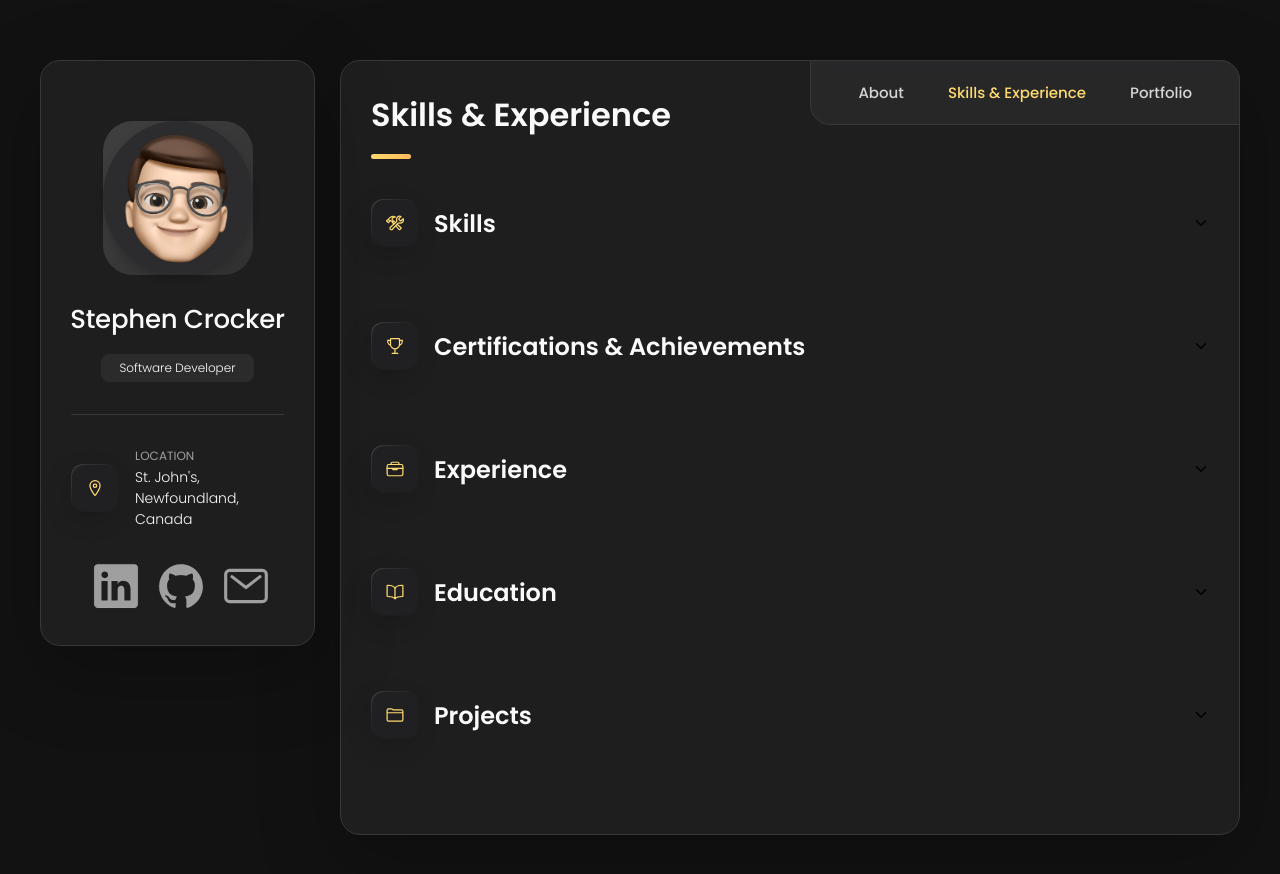
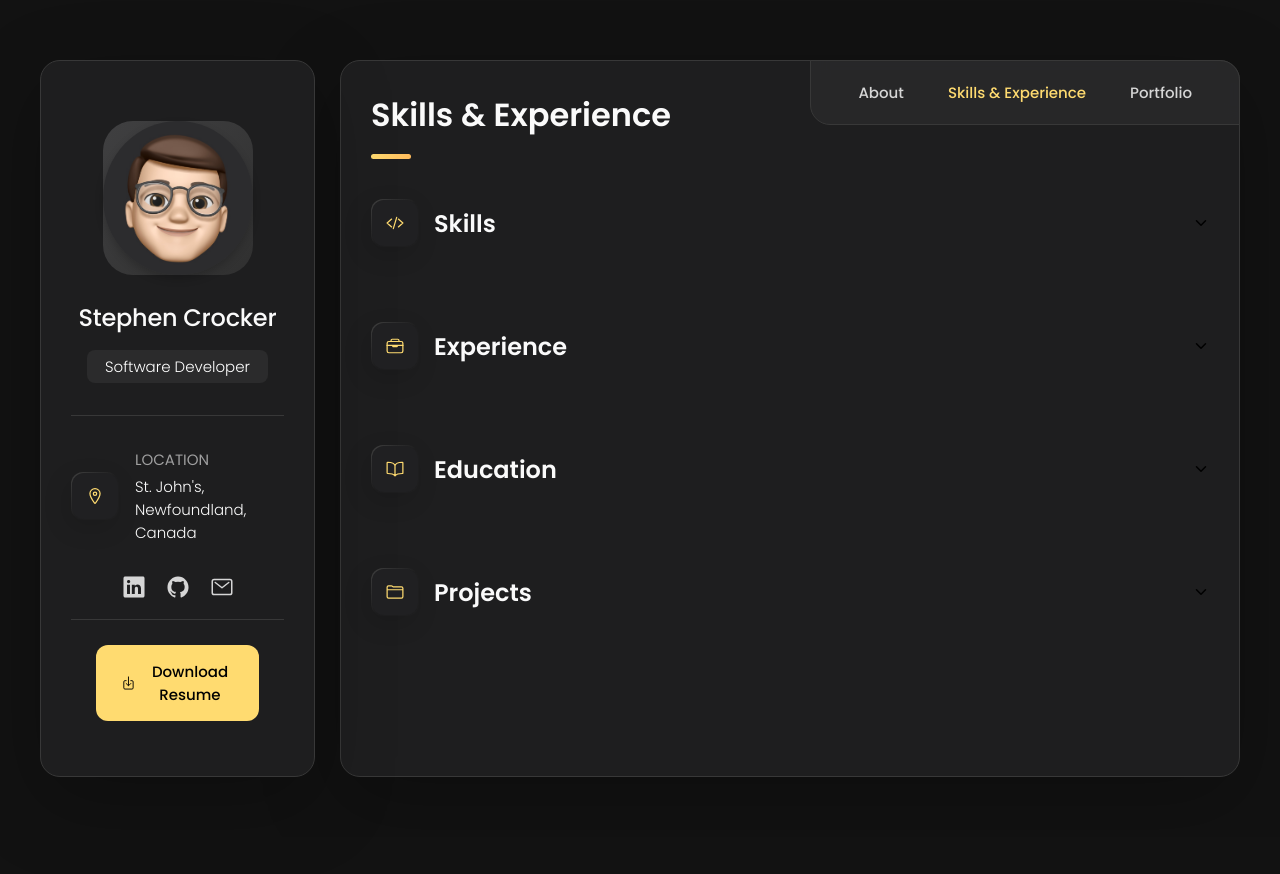
Before and after one commit to Stezzly/Personal-Portfolio, a plain HTML site: page index.html in a window 1280 px wide. Both pictures are taken after a click on the button "Skills & Experience". After the commit the page ends 837 px from the top, so only its background shows below. Drawn offline with nearby package versions, Linux system fonts and the light colour scheme.

Commit message:
feat: Add download resume button to sidebar
- Download Resume button added to sidebar underneath socials

```diff
--- a/assets/css/style.css
+++ b/assets/css/style.css
@@ -347,13 +347,13 @@ a {
 
 .sidebar {
   margin-bottom: 15px;
-  max-height: 112px;
+  max-height: 150px;
   overflow: hidden;
   transition: var(--transition-2);
 }
 
 .sidebar.active {
-  max-height: 405px;
+  max-height: 600px;
 }
 
 .sidebar-info {
@@ -361,25 +361,20 @@ a {
   display: flex;
   justify-content: flex-start;
   align-items: center;
-  gap: 15px;
+  gap: 20px;
 }
 
 .avatar-box {
   background: var(--bg-gradient-onyx);
-  border-radius: 20px;
+  border-radius: 30px;
 }
 
 .profile-img {
-  width: 80px;
-  /* Width remains the same */
+  width: 120px;
   border-radius: 50%;
-  /* Rounds the edges to make it circular */
   box-shadow: 0 4px 8px rgba(0, 0, 0, 0.2);
-  /* Adds a subtle shadow */
   object-fit: cover;
-  /* Ensures the image fits well within the circle */
   transition: transform 0.3s ease-in-out;
-  /* Adds a smooth effect when hovered */
 }
 
 .profile-img:hover {
@@ -387,22 +382,21 @@ a {
   /* Slight zoom effect on hover */
 }
 
-
 .info-content .name {
   color: var(--white-2);
-  font-size: var(--fs-3);
+  font-size: var(--fs-2);
   font-weight: var(--fw-500);
   letter-spacing: -0.25px;
-  margin-bottom: 10px;
+  margin-bottom: 15px;
 }
 
 .info-content .title {
   color: var(--white-1);
   background: var(--onyx);
-  font-size: var(--fs-8);
+  font-size: var(--fs-6);
   font-weight: var(--fw-300);
   width: max-content;
-  padding: 3px 12px;
+  padding: 5px 15px;
   border-radius: 8px;
 }
 
@@ -469,20 +463,20 @@ a {
 }
 
 .contact-info {
-  max-width: calc(100% - 46px);
-  width: calc(100% - 46px);
+  max-width: calc(100% - 56px);
+  width: calc(100% - 56px);
 }
 
 .contact-title {
   color: var(--light-gray-70);
-  font-size: var(--fs-8);
+  font-size: var(--fs-7);
   text-transform: uppercase;
-  margin-bottom: 2px;
+  margin-bottom: 4px;
 }
 
 .contact-info :is(.contact-link, time, address) {
   color: var(--white-2);
-  font-size: var(--fs-7);
+  font-size: var(--fs-6);
 }
 
 .contact-info address {
@@ -491,21 +485,53 @@ a {
 
 .social-list {
   display: flex;
-  justify-content: flex-start;
+  justify-content: center;
+  gap: 20px;
+  padding-bottom: 20px;
+  border-bottom: 1px solid var(--jet);
+}
+
+.social-item .social-link {
+  color: var(--light-gray);
+  font-size: 24px;
+  transition: var(--transition-1);
+}
+
+.social-item .social-link:hover {
+  color: var(--orange-yellow-crayola);
+  transform: translateY(-3px);
+}
+
+.resume-download {
+  padding: 25px;
+  text-align: center;
+}
+
+.resume-btn {
+  display: flex;
   align-items: center;
-  gap: 15px;
-  padding-bottom: 4px;
-  padding-left: 7px;
-}
-
-.social-item .social-link {
-  color: var(--light-gray-70);
-  font-size: 50px;
-}
-
-
-.social-item .social-link:hover {
-  color: var(--light-gray);
+  justify-content: center;
+  gap: 10px;
+  padding: 15px 25px;
+  background-color: var(--orange-yellow-crayola);
+  color: var(--white);
+  border-radius: 12px;
+  font-weight: 500;
+  font-size: var(--fs-5);
+  transition: all 0.3s ease;
+}
+
+.resume-btn:hover {
+  background-color: var(--vegas-gold);
+  transform: translateY(-2px);
+}
+
+.resume-btn ion-icon {
+  font-size: 24px;
+}
+
+.resume-btn span {
+  font-size: var(--fs-5);
 }
 
 
--- a/index.html
+++ b/index.html
@@ -142,6 +142,14 @@
         </ul>
 
       </div>
+
+      <div class="resume-download">
+        <a href="/assets/documents/Resume.pdf" target="_blank" class="resume-btn">
+          <ion-icon name="download-outline"></ion-icon>
+          <span>Download Resume</span>
+        </a>
+      </div>
+
 
     </aside>
 
@@ -565,7 +573,7 @@
         <section class="timeline">
           <div class="title-wrapper" data-collapse>
             <div class="icon-box">
-              <ion-icon name="construct-outline"></ion-icon>
+              <ion-icon name="code-slash-outline"></ion-icon>
             </div>
             <h3 class="h3">Skills</h3>
             <ion-icon name="chevron-down" class="collapse-icon"></ion-icon>
@@ -574,60 +582,29 @@
             <ul class="skills-list">
               <li class="skill-item">
                 <h4 class="h4">Programming Languages</h4>
-                <p>Python, C, C#, Java, JavaScript, SQL, HTML, XML, JSON, ARM</p>
+                <p>JavaScript, Python, Java, C#, HTML/CSS</p>
               </li>
               <li class="skill-item">
-                <h4 class="h4">Frameworks</h4>
-                <p>Flask, Bottle, React, Express, Next, Node, SciKit-learn</p>
+                <h4 class="h4">Game Development</h4>
+                <p>Unity, Godot, Game Design Principles</p>
               </li>
               <li class="skill-item">
-                <h4 class="h4">Databases</h4>
-                <p>MongoDB, PostgreSQL, SQLite, Prisma</p>
+                <h4 class="h4">Web Development</h4>
+                <p>React, Node.js, REST APIs, WebSocket</p>
+              </li>
+              <li class="skill-item">
+                <h4 class="h4">Database</h4>
+                <p>PostgreSQL, MongoDB, SQL</p>
               </li>
               <li class="skill-item">
                 <h4 class="h4">Cloud & DevOps</h4>
-                <p>AWS (EC2, S3, Lambda, RDS, CloudWatch, CloudFormation, IAM)</p>
+                <p>AWS, Firebase, Git, CI/CD</p>
               </li>
               <li class="skill-item">
-                <h4 class="h4">Development Tools</h4>
-                <p>Git/Github, Jupyter, Postman, Visual Studio Code</p>
-              </li>
-              <li class="skill-item">
-                <h4 class="h4">Design & 3D Tools</h4>
-                <p>Unity, Blender, Figma</p>
+                <h4 class="h4">3D Modelling</h4>
+                <p>Blender, 3D Asset Creation</p>
               </li>
             </ul>
-          </div>
-        </section>
-
-        <!-- Certifications Section -->
-        <section class="timeline">
-          <div class="title-wrapper" data-collapse>
-            <div class="icon-box">
-              <ion-icon name="trophy-outline"></ion-icon>
-            </div>
-            <h3 class="h3">Certifications & Achievements</h3>
-            <ion-icon name="chevron-down" class="collapse-icon"></ion-icon>
-          </div>
-          <div class="timeline-content">
-            <ol class="timeline-list">
-              <li class="timeline-item">
-                <h4 class="h4 timeline-item-title">QA/QC Certified Tester Foundation Level 4.0 - ISTQB®</h4>
-                <span>February 2024</span>
-              </li>
-              <li class="timeline-item">
-                <h4 class="h4 timeline-item-title">AWS Academy Graduate - AWS Cloud Foundations</h4>
-                <span>May 2024</span>
-              </li>
-              <li class="timeline-item">
-                <h4 class="h4 timeline-item-title">NL Hackathon - "Most Technical Award" winner</h4>
-                <span>May 2024</span>
-              </li>
-              <li class="timeline-item">
-                <h4 class="h4 timeline-item-title">AWS Academy Graduate - AWS Academy Cloud Developing</h4>
-                <span>September 2024</span>
-              </li>
-            </ol>
           </div>
         </section>
 
@@ -837,7 +814,7 @@
             <!-- Applications -->
 
             <!-- LexIA -->
-            <li class="project-item active" data-filter-item data-category="applications">
+            <li class="project-item  active" data-filter-item data-category="applications">
               <a href="https://dyslexicon.vercel.app/" target="_blank">
                 <figure class="project-img">
                   <div class="project-item-icon-box">
@@ -1013,20 +990,6 @@
             </li>
 
             <!-- Web Development -->
-
-            <!-- LexIA -->
-            <li class="project-item active" data-filter-item data-category="web development">
-              <a href="https://dyslexicon.vercel.app/" target="_blank">
-                <figure class="project-img">
-                  <div class="project-item-icon-box">
-                    <ion-icon name="eye-outline"></ion-icon>
-                  </div>
-                  <img src="/assets/images/Applications/LexIA.png" alt="LexIA" loading="lazy">
-                </figure>
-                <h3 class="project-title">LexIA</h3>
-                <p class="project-category">Web development</p>
-              </a>
-            </li>
 
             <!-- Stezzly'z Collection -->
             <!-- <li class="project-item  active" data-filter-item data-category="web development">
```
Also changed, not shown: 1 other file.
